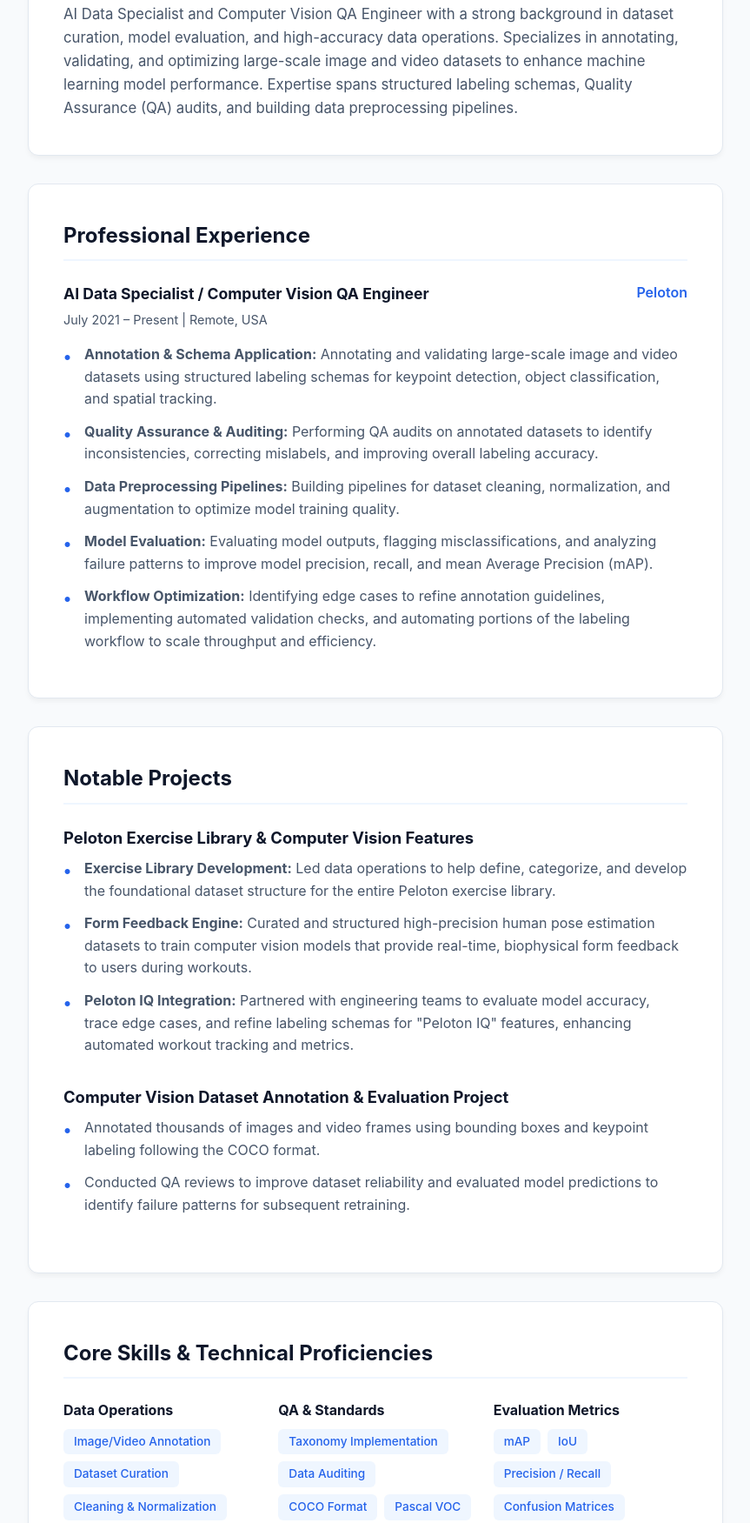
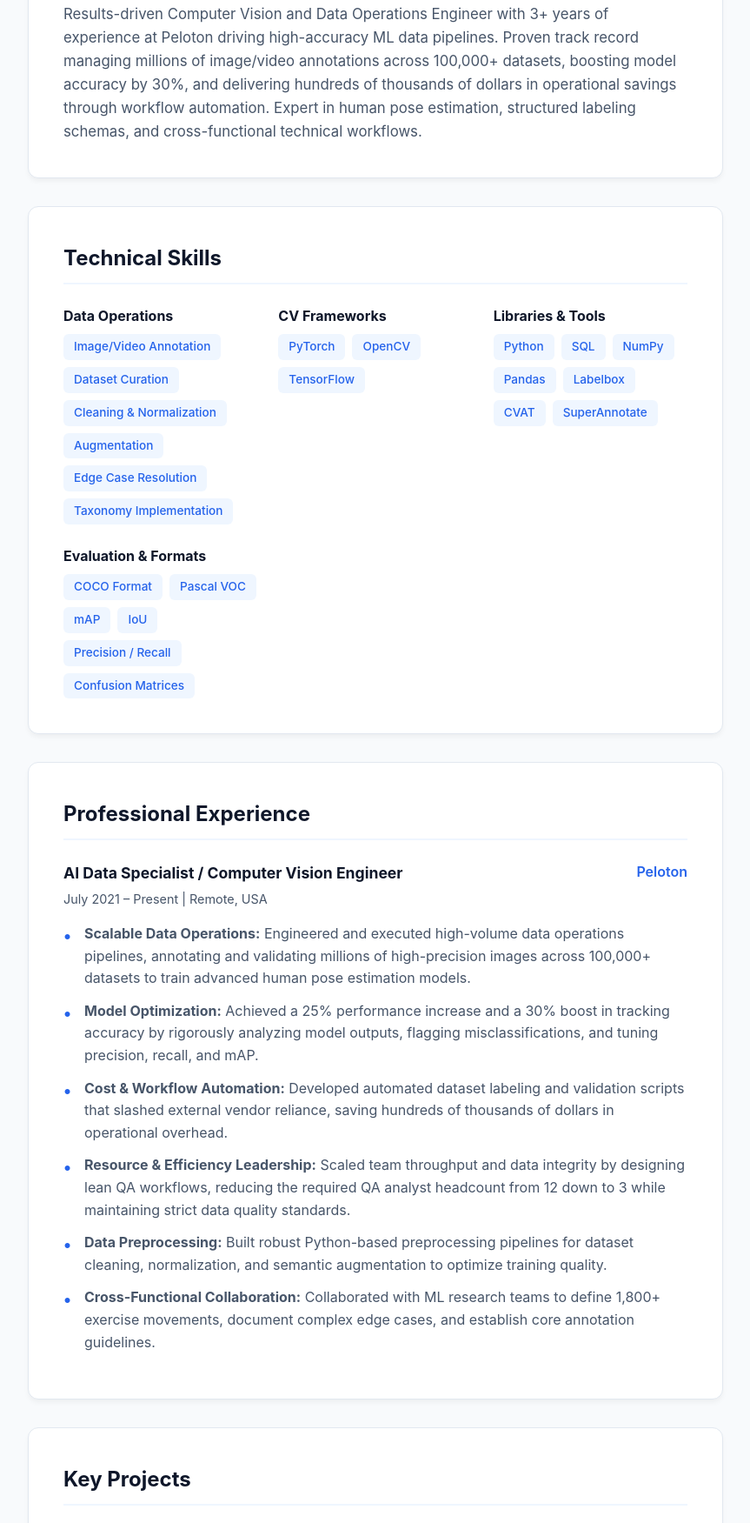
Before and after one commit to romancelly214/cv-website, a plain HTML site: page index.html in a window 1280 px wide. Shown: the part 250-2001 px from the top of the page at 87% size, without its empty margins (208-1071 px from the left). Drawn offline with Linux system fonts and the light colour scheme.

Commit message:
Update index.html

```diff
--- a/index.html
+++ b/index.html
@@ -3,7 +3,7 @@
 <head>
     <meta charset="UTF-8">
     <meta name="viewport" content="width=device-width, initial-scale=1.0">
-    <title>Yadira Romancelly | AI Data Specialist & Computer Vision QA Engineer</title>
+    <title>Yadira Romancelly | AI Data Specialist & Computer Vision Engineer</title>
     <style>
         :root {
             --bg-color: #f8fafc;
@@ -182,62 +182,24 @@
 <body>
 
     <div class="container">
-    <header>
+        <header>
             <h1>Yadira Romancelly</h1>
-            <div class="subtitle">AI Data Specialist & Computer Vision QA Engineer</div>
+            <div class="subtitle">AI Data Specialist & Computer Vision Engineer</div>
 
             <div class="tags" style="margin-bottom: 1.5rem;">
                 <a href="mailto:traineryadi@gmail.com" class="tag" style="text-decoration: none; padding: 0.4rem 0.8rem;">📧 traineryadi@gmail.com</a>
                 <a href="https://linkedin.com/in/yadira-romancelly" target="_blank" class="tag" style="text-decoration: none; padding: 0.4rem 0.8rem;">💼 LinkedIn Profile</a>
-                <span class="tag" style="background: #f1f5f9; color: #475569; padding: 0.4rem 0.8rem;">📍 Remote, USA</span>
+                <a href="https://yadiraromancelly.com" target="_blank" class="tag" style="text-decoration: none; padding: 0.4rem 0.8rem;">🌐 yadiraromancelly.com</a>
+                <span class="tag" style="background: #f1f5f9; color: #475569; padding: 0.4rem 0.8rem;">📍 United States</span>
             </div>
 
             <p class="summary">
-                AI Data Specialist and Computer Vision QA Engineer with a strong background in dataset curation, model evaluation, and high-accuracy data operations. Specializes in annotating, validating, and optimizing large-scale image and video datasets to enhance machine learning model performance. Expertise spans structured labeling schemas, Quality Assurance (QA) audits, and building data preprocessing pipelines.
+                Results-driven Computer Vision and Data Operations Engineer with 3+ years of experience at Peloton driving high-accuracy ML data pipelines. Proven track record managing millions of image/video annotations across 100,000+ datasets, boosting model accuracy by 30%, and delivering hundreds of thousands of dollars in operational savings through workflow automation. Expert in human pose estimation, structured labeling schemas, and cross-functional technical workflows.
             </p>
         </header>
 
-        <section id="experience">
-            <h2>Professional Experience</h2>
-            <div class="job">
-                <div class="job-header">
-                    <span class="job-title">AI Data Specialist / Computer Vision QA Engineer</span>
-                    <span class="job-company">Peloton</span>
-                </div>
-                <div class="job-meta">July 2021 – Present | Remote, USA</div>
-                <ul>
-                    <li><strong>Annotation & Schema Application:</strong> Annotating and validating large-scale image and video datasets using structured labeling schemas for keypoint detection, object classification, and spatial tracking.</li>
-                    <li><strong>Quality Assurance & Auditing:</strong> Performing QA audits on annotated datasets to identify inconsistencies, correcting mislabels, and improving overall labeling accuracy.</li>
-                    <li><strong>Data Preprocessing Pipelines:</strong> Building pipelines for dataset cleaning, normalization, and augmentation to optimize model training quality.</li>
-                    <li><strong>Model Evaluation:</strong> Evaluating model outputs, flagging misclassifications, and analyzing failure patterns to improve model precision, recall, and mean Average Precision (mAP).</li>
-                    <li><strong>Workflow Optimization:</strong> Identifying edge cases to refine annotation guidelines, implementing automated validation checks, and automating portions of the labeling workflow to scale throughput and efficiency.</li>
-                </ul>
-            </div>
-        </section>
-
-      <section id="projects">
-            <h2>Notable Projects</h2>
-
-            <div class="project" style="margin-bottom: 2rem;">
-                <div class="project-title" style="font-size: 1.15rem; color: var(--text-main);">Peloton Exercise Library & Computer Vision Features</div>
-                <ul style="margin-top: 0.5rem;">
-                    <li><strong>Exercise Library Development:</strong> Led data operations to help define, categorize, and develop the foundational dataset structure for the entire Peloton exercise library.</li>
-                    <li><strong>Form Feedback Engine:</strong> Curated and structured high-precision human pose estimation datasets to train computer vision models that provide real-time, biophysical form feedback to users during workouts.</li>
-                    <li><strong>Peloton IQ Integration:</strong> Partnered with engineering teams to evaluate model accuracy, trace edge cases, and refine labeling schemas for "Peloton IQ" features, enhancing automated workout tracking and metrics.</li>
-                </ul>
-            </div>
-
-            <div class="project">
-                <div class="project-title" style="font-size: 1.15rem; color: var(--text-main);">Computer Vision Dataset Annotation & Evaluation Project</div>
-                <ul style="margin-top: 0.5rem;">
-                    <li>Annotated thousands of images and video frames using bounding boxes and keypoint labeling following the COCO format.</li>
-                    <li>Conducted QA reviews to improve dataset reliability and evaluated model predictions to identify failure patterns for subsequent retraining.</li>
-                </ul>
-            </div>
-        </section>
-
         <section id="skills">
-            <h2>Core Skills & Technical Proficiencies</h2>
+            <h2>Technical Skills</h2>
             <div class="skills-grid">
                 <div class="skill-category">
                     <h3>Data Operations</h3>
@@ -246,41 +208,72 @@
                         <span class="tag">Dataset Curation</span>
                         <span class="tag">Cleaning & Normalization</span>
                         <span class="tag">Augmentation</span>
-                        <span class="tag">Edge Case Identification</span>
+                        <span class="tag">Edge Case Resolution</span>
+                        <span class="tag">Taxonomy Implementation</span>
                     </div>
                 </div>
                 <div class="skill-category">
-                    <h3>QA & Standards</h3>
+                    <h3>CV Frameworks</h3>
                     <div class="tags">
-                        <span class="tag">Taxonomy Implementation</span>
-                        <span class="tag">Data Auditing</span>
-                        <span class="tag">COCO Format</span>
-                        <span class="tag">Pascal VOC</span>
+                        <span class="tag">PyTorch</span>
+                        <span class="tag">OpenCV</span>
+                        <span class="tag">TensorFlow</span>
                     </div>
                 </div>
                 <div class="skill-category">
-                    <h3>Evaluation Metrics</h3>
+                    <h3>Libraries & Tools</h3>
                     <div class="tags">
+                        <span class="tag">Python</span>
+                        <span class="tag">SQL</span>
+                        <span class="tag">NumPy</span>
+                        <span class="tag">Pandas</span>
+                        <span class="tag">Labelbox</span>
+                        <span class="tag">CVAT</span>
+                        <span class="tag">SuperAnnotate</span>
+                    </div>
+                </div>
+                <div class="skill-category">
+                    <h3>Evaluation & Formats</h3>
+                    <div class="tags">
+                        <span class="tag">COCO Format</span>
+                        <span class="tag">Pascal VOC</span>
                         <span class="tag">mAP</span>
                         <span class="tag">IoU</span>
                         <span class="tag">Precision / Recall</span>
                         <span class="tag">Confusion Matrices</span>
                     </div>
                 </div>
-                <div class="skill-category">
-                    <h3>Tools & Tech</h3>
-                    <div class="tags">
-                        <span class="tag">Python</span>
-                        <span class="tag">SQL</span>
-                        <span class="tag">PyTorch</span>
-                        <span class="tag">OpenCV</span>
-                        <span class="tag">TensorFlow</span>
-                        <span class="tag">Labelbox</span>
-                        <span class="tag">CVAT</span>
-                        <span class="tag">YOLOX</span>
-                        <span class="tag">SuperAnnotate</span>
-                    </div>
+            </div>
+        </section>
+
+        <section id="experience">
+            <h2>Professional Experience</h2>
+            <div class="job">
+                <div class="job-header">
+                    <span class="job-title">AI Data Specialist / Computer Vision Engineer</span>
+                    <span class="job-company">Peloton</span>
                 </div>
+                <div class="job-meta">July 2021 – Present | Remote, USA</div>
+                <ul>
+                    <li><strong>Scalable Data Operations:</strong> Engineered and executed high-volume data operations pipelines, annotating and validating millions of high-precision images across 100,000+ datasets to train advanced human pose estimation models.</li>
+                    <li><strong>Model Optimization:</strong> Achieved a 25% performance increase and a 30% boost in tracking accuracy by rigorously analyzing model outputs, flagging misclassifications, and tuning precision, recall, and mAP.</li>
+                    <li><strong>Cost & Workflow Automation:</strong> Developed automated dataset labeling and validation scripts that slashed external vendor reliance, saving hundreds of thousands of dollars in operational overhead.</li>
+                    <li><strong>Resource & Efficiency Leadership:</strong> Scaled team throughput and data integrity by designing lean QA workflows, reducing the required QA analyst headcount from 12 down to 3 while maintaining strict data quality standards.</li>
+                    <li><strong>Data Preprocessing:</strong> Built robust Python-based preprocessing pipelines for dataset cleaning, normalization, and semantic augmentation to optimize training quality.</li>
+                    <li><strong>Cross-Functional Collaboration:</strong> Collaborated with ML research teams to define 1,800+ exercise movements, document complex edge cases, and establish core annotation guidelines.</li>
+                </ul>
+            </div>
+        </section>
+
+        <section id="projects">
+            <h2>Key Projects</h2>
+            <div class="project">
+                <div class="project-title" style="font-size: 1.15rem; color: var(--text-main);">Peloton Strength Library & Feature Engineering (Product Development)</div>
+                <ul style="margin-top: 0.5rem;">
+                    <li><strong>Core Feature Development:</strong> Formulated the underlying dataset architecture and taxonomy used to define, categorize, and develop the entire Peloton exercise and strength library.</li>
+                    <li><strong>Form Feedback Engine:</strong> Curated and structured high-precision keypoint and bounding box datasets using the COCO format to train real-time, biophysical form feedback algorithms.</li>
+                    <li><strong>Peloton IQ Integration:</strong> Spearheaded model prediction auditing and failure pattern mapping to continuously retrain and refine live automated tracking features.</li>
+                </ul>
             </div>
         </section>
 
@@ -291,14 +284,13 @@
                 <div class="edu-meta">University of Kansas (Lawrence, Kansas)</div>
             </div>
             <div class="edu-item">
-                <div class="edu-title">Certifications</div>
+                <div class="edu-title">Professional Certifications</div>
                 <div class="tags">
-                    <span class="tag">Deep Learning Specialization</span>
+                    <span class="tag">Deep Learning Specialization (Coursera / DeepLearning.AI)</span>
                     <span class="tag">Computer Vision with PyTorch</span>
                     <span class="tag">GIS & Remote Sensing Certification</span>
                 </div>
             </div>
-
         </section>
     </div>
 
```
